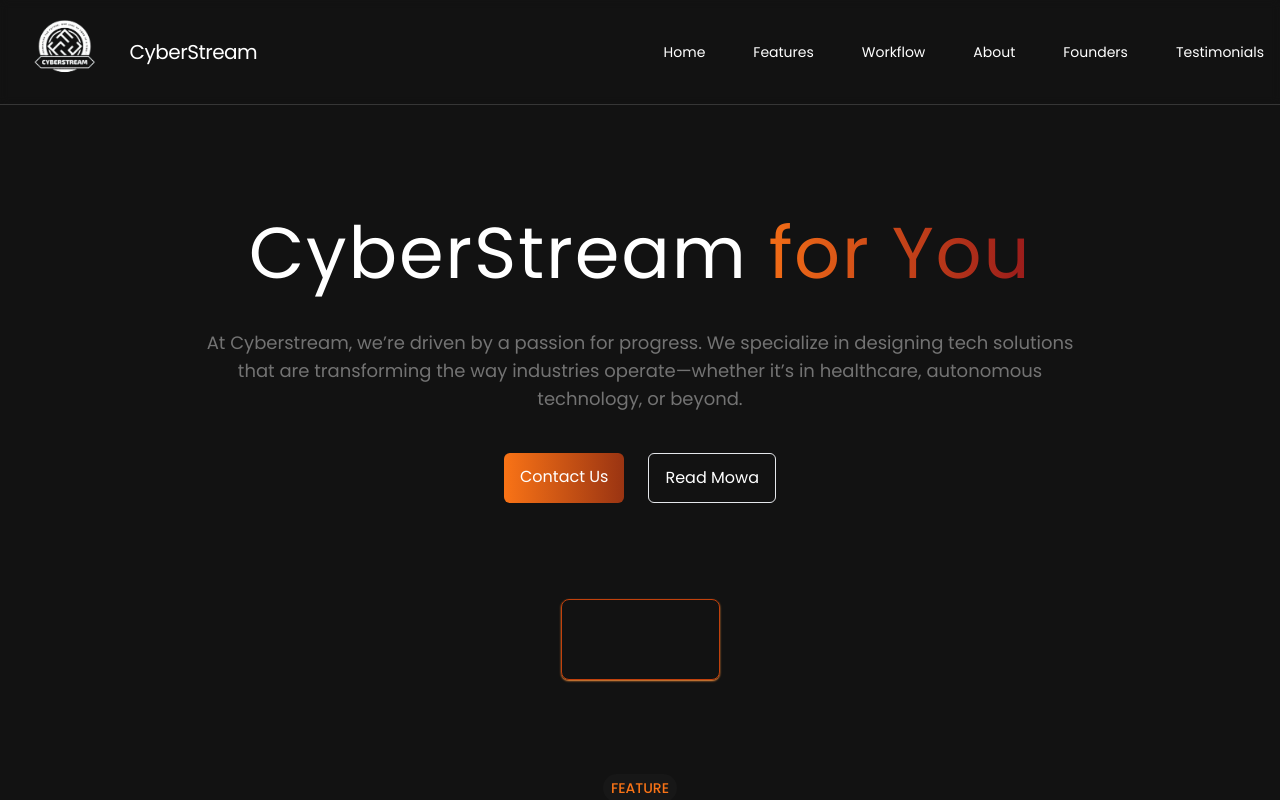
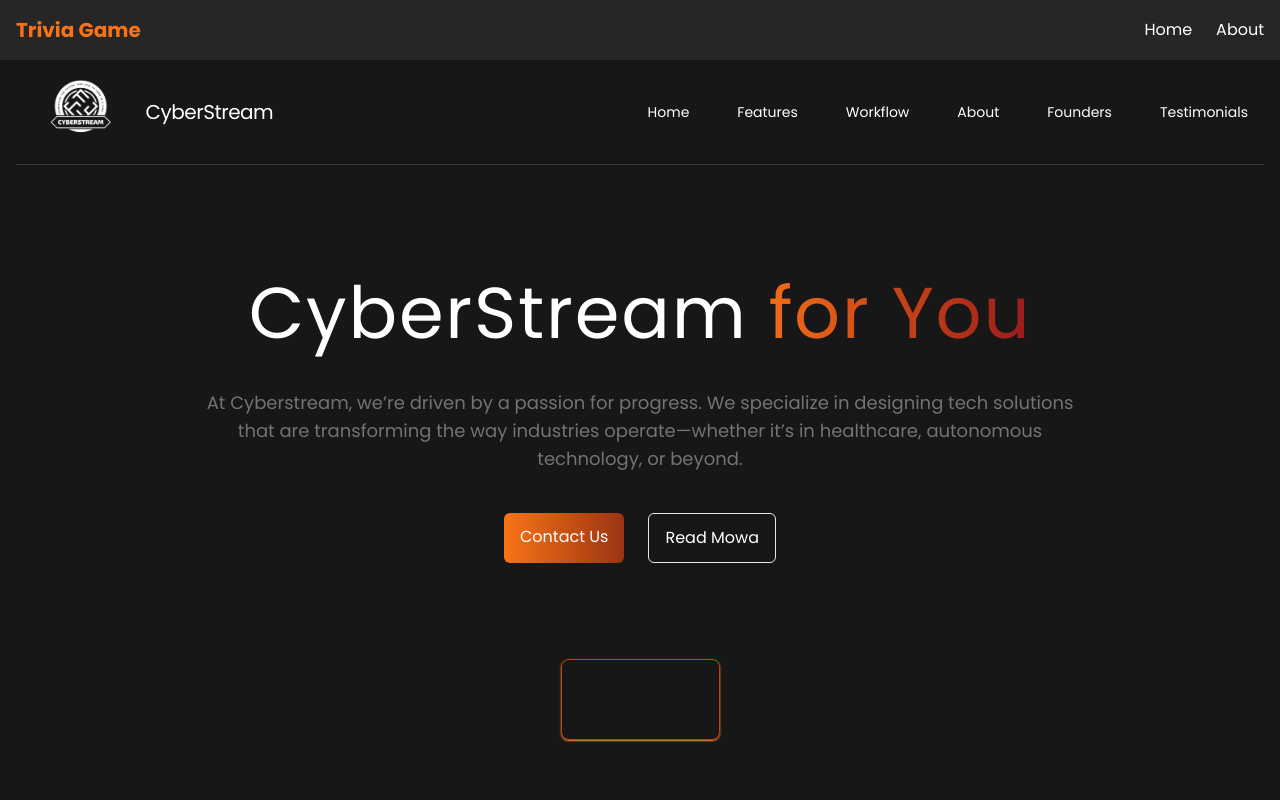
Before and after one commit to hirwaterry/cyberstream, a React (Vite) app: page / in a window 1280 px wide. Shown: the top 800 px of the page. Built offline with nearby package versions, Linux system fonts and the light colour scheme; grey boxes are pictures that could not be loaded.

Commit message:
navigation

```diff
--- a/src/App.jsx
+++ b/src/App.jsx
@@ -1,18 +1,38 @@
-import { BrowserRouter, Route, Routes } from "react-router-dom";
+import { BrowserRouter, Route, Routes, Link } from "react-router-dom";
 import Home from "./pages/Home";
-import About from "./pages/About";  // Import About component
-import NoPage from "./pages/NoPage"; // Import NoPage component
+import About from "./pages/About";
+import NoPage from "./pages/NoPage";
 
 const App = () => {
   return (
-    <div>
+    <div className="min-h-screen bg-neutral-900">
       <BrowserRouter>
-        <Routes>
-          <Route index element={<Home />} />
-          <Route path="/home" element={<Home />} />
-          <Route path="/about" element={<About />} />    {/* About Page Route */}
-          <Route path="*" element={<NoPage />} />       {/* NoPage */}
-        </Routes>
+        <nav className="bg-neutral-800 p-4">
+          <div className="container mx-auto flex justify-between items-center">
+            <div className="text-orange-500 text-xl font-bold">Trivia Game</div>
+            <ul className="flex space-x-6">
+              <li>
+                <Link to="/home" className="text-white hover:text-orange-500 transition">
+                  Home
+                </Link>
+              </li>
+              <li>
+                <Link to="/about" className="text-white hover:text-orange-500 transition">
+                  About
+                </Link>
+              </li>
+            </ul>
+          </div>
+        </nav>
+
+        <main className="container mx-auto px-4">
+          <Routes>
+            <Route index element={<Home />} />
+            <Route path="/home" element={<Home />} />
+            <Route path="/about" element={<About />} />
+            <Route path="*" element={<NoPage />} />
+          </Routes>
+        </main>
       </BrowserRouter>
     </div>
   );
```
Also changed, not shown: src/assets/profile-pictures/Ezra.jpg (added).
